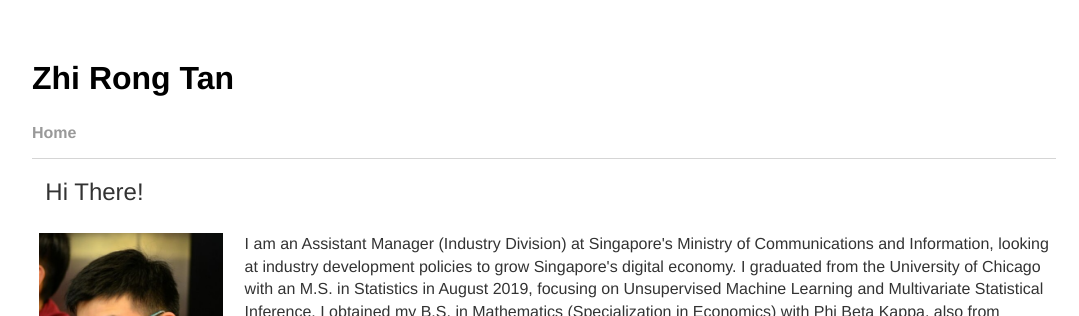
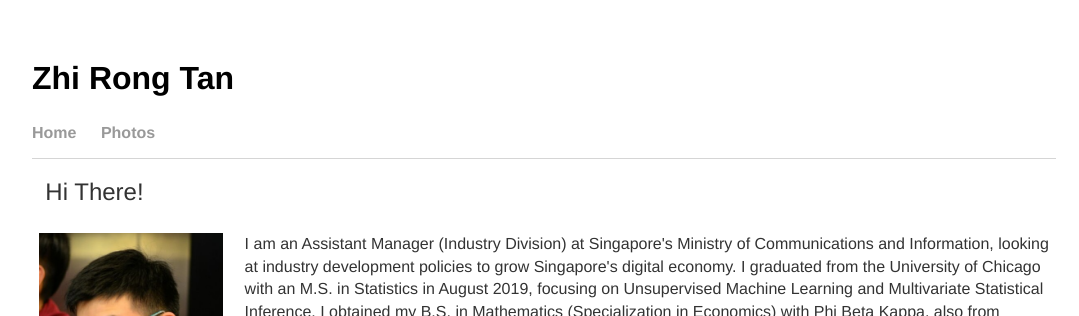
Before and after one commit to tanzhirong/tanzhirong.github.io, a Jekyll site: the page built from index.html, in a window 1280 px wide. Shown: the top 316 px of the page, without its empty margins (96-1175 px from the left). Built offline with Jekyll 4.4.1, drawn with Linux system fonts in a browser that asks for light colours.

Commit message:
Update default.html

```diff
--- a/_layouts/default.html
+++ b/_layouts/default.html
@@ -11,6 +11,7 @@
 
 	    		<ul>
 	        		<li><a href="/">Home</a></li>
+	        		<li><a href="/photos">Photos</a></li>
 	    		</ul>
 			</nav>
 			<div class="container">
```
